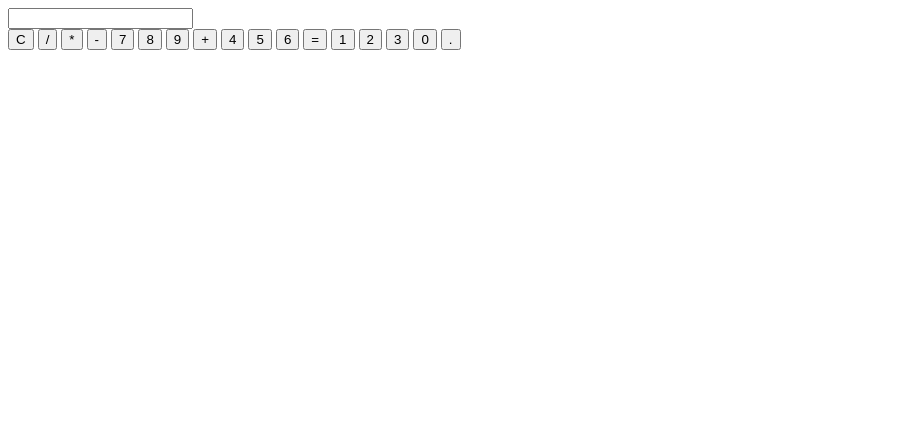
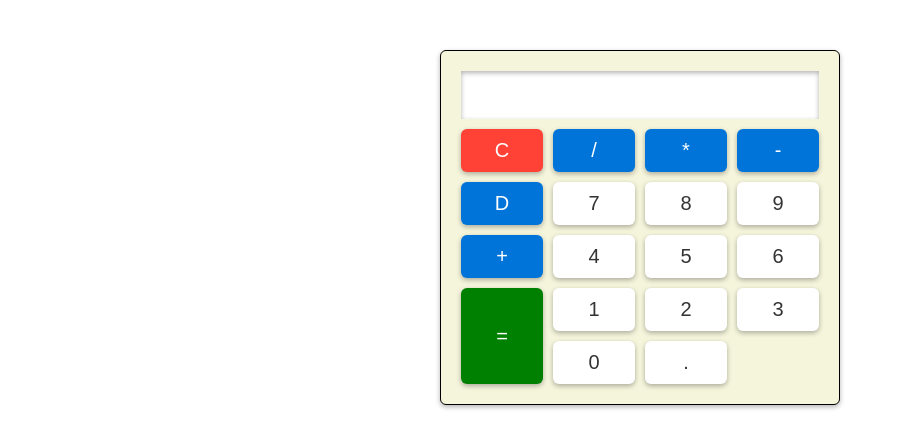
Before and after one commit to anandvpranavam/basicCalculator, a plain HTML site: page index.html in a window 1280 px wide. Shown: the whole page, without its empty margins (0-897 px from the left). Drawn offline with Linux system fonts and the light colour scheme.

Commit message:
added style to calculator buttons;input; added functions for operators

```diff
--- a/index.html
+++ b/index.html
@@ -4,16 +4,21 @@
     <meta charset="UTF-8">
     <meta name="viewport" content="width=device-width, initial-scale=1.0">
     <title>Basic Calculator</title>
-
+    <link rel="stylesheet" href="style.css">
+    <script src="script.js" defer></script>
 </head>
 <body>
     <div class="calculator">
-        <input type="text" id="result" readonly>
+        <form >
+            <input type="text" id="result" readonly>
+        </form>
+
         <div class="buttons">
             <button class="clear">C</button>
             <button class="operator">/</button>
             <button class="operator">*</button>
             <button class="operator">-</button>
+            <button class="operator">D</button>
             <button class="number">7</button>
             <button class="number">8</button>
             <button class="number">9</button>
--- /dev/null
+++ b/script.js
@@ -0,0 +1,38 @@
+const calculatorBox = document.querySelector("calculator")
+const inputData = document.getElementById("result")
+const formEl = document.querySelector("form")
+
+
+const buttonsItem = document.querySelectorAll("button")
+
+for(let i=0; i < buttonsItem.length; i++){
+    buttonsItem[i].addEventListener("click", ()=>{
+        const buttonData = buttonsItem[i].textContent;
+        if(buttonData === "C"){
+            clearScreen();
+
+        }
+        else if(buttonData === "="){
+            showResult();
+        }
+        else if(buttonData === "D"){
+
+        }
+        else{
+            appendData(buttonData);
+        }
+
+    })
+
+}
+
+
+function clearScreen() {
+    inputData.value =""
+}
+function showResult() {
+    inputData.value = eval(inputData.value)
+}
+function appendData(buttonData) {
+    inputData.value = inputData.value + buttonData;
+}
--- /dev/null
+++ b/style.css
@@ -0,0 +1,61 @@
+*{
+    box-sizing: border-box;
+    margin: 0;
+}
+.calculator{
+    background-color: beige;
+    padding: 20px;
+    max-width: 400px;
+    margin: 0 auto;
+    border: solid 1px #000000;
+    box-shadow: 0 2px 5px rgba(0 ,0 ,0 ,0.3);
+    border-radius: 6px;
+    margin-top: 50px;
+}
+
+#result{
+    width: 100%;
+    padding: 10px;
+    font-size: 24px;
+    border: none;
+    box-shadow: 0 2px 5px rgba(0,0,0, 0.3) inset;
+    margin-bottom: 10px;
+}
+
+.buttons{
+    display: grid;
+    grid-template-columns:repeat(4, 1fr);
+    grid-gap: 10px;
+}
+
+button{
+    padding: 10px;
+    font-size: 20px;
+    border: none;
+    box-shadow: 0 2px 5px rgba(0,0,0, 0.3);
+    border-radius: 6px;
+    cursor: pointer;
+    transition: background-color 0.3s ease-in-out;
+}
+button:hover{
+    background-color: rgb(199, 203, 203);
+}
+
+.clear{
+    background-color: #ff4136;
+    color: white;
+}
+.number, .decimal{
+    background-color: #ffff;
+    color: #333;
+}
+
+.operator{
+    background-color: #0074d9;
+    color: white;
+}
+.equals{
+    background-color: green;
+    color: white;
+    grid-row: span 2;
+}
```
